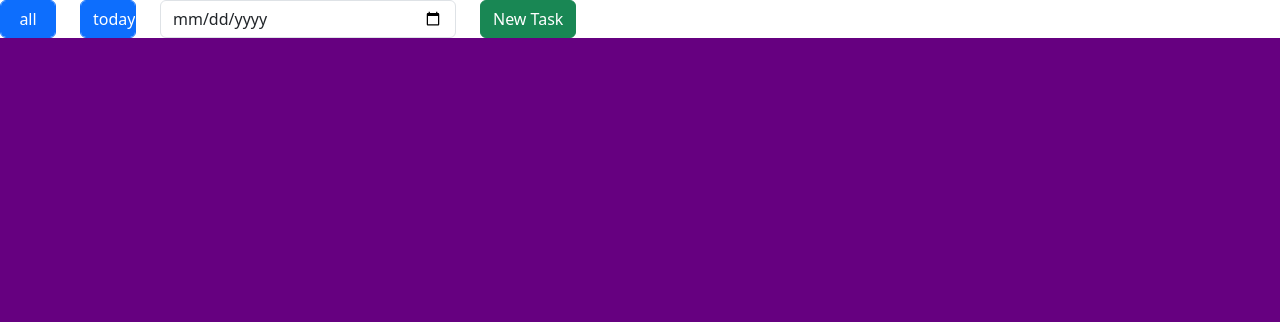
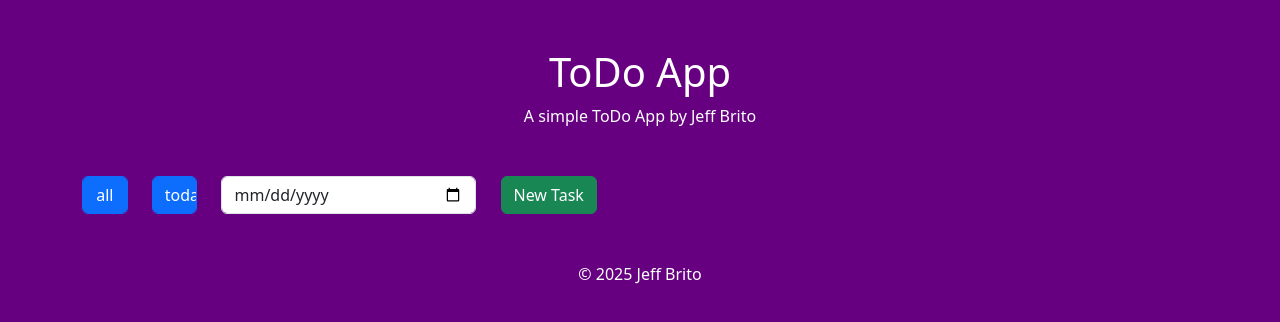
Before and after one commit to JeffDBrito/todo-list, a Nuxt app: page / in a window 1280 px wide. Shown: the top 322 px of the page. Built offline with nearby package versions, Linux system fonts and the light colour scheme.

Commit message:
adding layout to app component

```diff
--- a/app.vue
+++ b/app.vue
@@ -1,5 +1,7 @@
 <template>
-  <div>
-    <NuxtPage/>
+  <div class="app-bg app-text">
+    <NuxtLayout>
+      <NuxtPage/>
+    </NuxtLayout>
   </div>
 </template>
```
